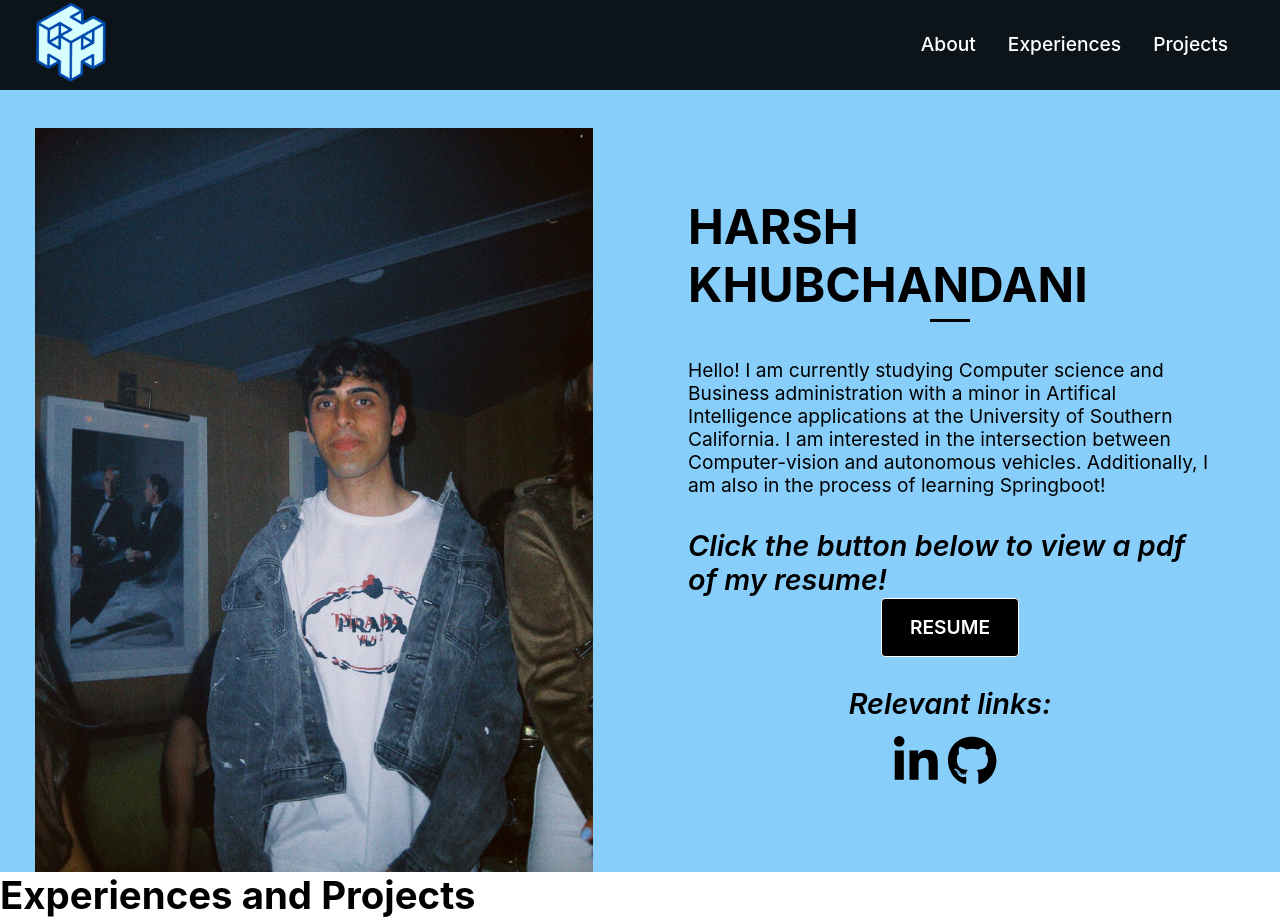
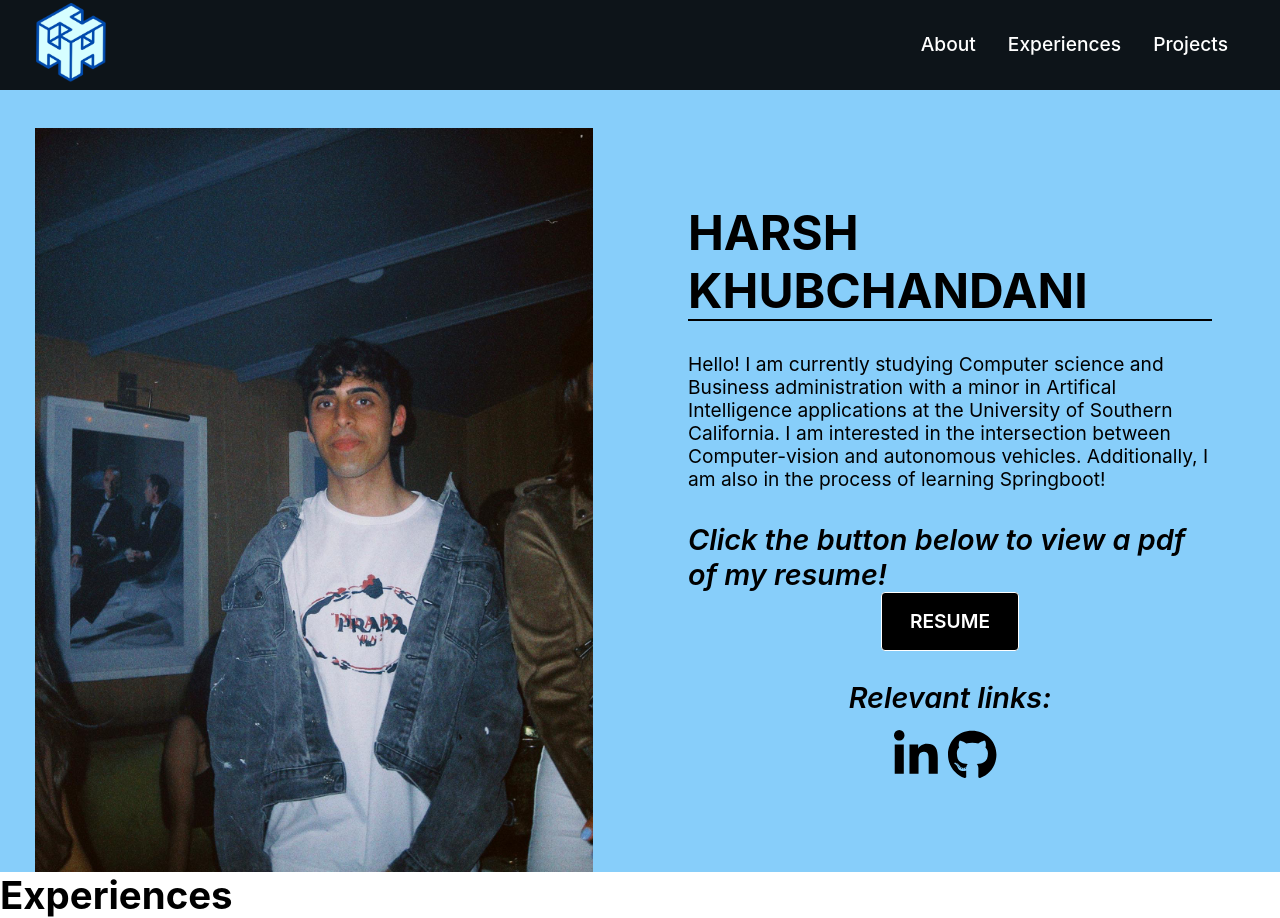
Before and after one commit to harshkhub/Portfolio-web, a React (Create React App) app: page / in a window 1280 px wide. Built offline with nearby package versions, Linux system fonts and the light colour scheme.

Commit message:
Updated nav

```diff
--- a/package.json
+++ b/package.json
@@ -18,6 +18,7 @@
     "react-router-dom": "^6.22.2",
     "react-scripts": "5.0.1",
     "react-social-icons": "^6.14.0",
+    "react-vertical-timeline-component": "^3.6.0",
     "sass": "^1.71.1",
     "web-vitals": "^2.1.4"
   },
--- a/src/components/About.css
+++ b/src/components/About.css
@@ -13,6 +13,14 @@
 
 
 }
+
+.line {
+    display: block;
+    width: 100%; /* Adjust the width of the line */
+    height: 2px; /* Adjust the height of the line */
+    background-color: black;
+    margin: 0 20px; /* Adjust the spacing around the line */
+  }
 
 .about .image-left{
     width: 90%;
--- a/src/components/Experiences.css
+++ b/src/components/Experiences.css
@@ -0,0 +1,18 @@
+.experiences-container {
+    display: flex;
+    align-items: center;
+  }
+
+  .experience {
+    display: flex;
+    flex-direction: column;
+    align-items: center;
+    width: 45%;
+  }
+
+  .line {
+    width: 2px;
+    height: 100px; /* Adjust the height of the line */
+    background-color: #ccc;
+    margin: 0 20px; /* Adjust the spacing between the line and experiences */
+  }
--- a/src/components/Experiences.js
+++ b/src/components/Experiences.js
@@ -1,14 +1,13 @@
 import './Experiences.css'
+import logo from './images/logo.png'
 
 
 const Experiences = () => {
     return(
-        <div className='experiences'>
-            <div className='container'>
-                <h1>Experiences and Projects</h1>
-            </div>
-        </div>
-    )
+    <div className="experiences-container" id='experiences'>
+      <h1>Experiences</h1>
+    </div>
+  );
 }
 
 export default Experiences
--- a/src/components/Navbar.js
+++ b/src/components/Navbar.js
@@ -25,10 +25,10 @@ const Navbar = () =>{
                 </div>
                 <ul className={click ? "nav-menu active" : "nav-menu"}>
                     <li className='nav-item'>
-                        <a href = '/' onClick={{closeMenu}}>About</a>
+                        <a href = '#about' onClick={closeMenu}>About</a>
                     </li>
                     <li className='nav-item'>
-                        <a href = 'experiences' >Experiences</a>
+                        <a href = '#experiences' >Experiences</a>
                     </li>
                     <li className='nav-item'>
                         <a href = '#projects' onClick={{closeMenu}}>Projects</a>
--- /dev/null
+++ b/src/components/tempCodeRunnerFile.js
@@ -0,0 +1 @@
+react-vertical-timeline-component/style.min.css
```
Also changed, not shown: src/components/timeLine.js (added, +14 -0 lines), 1 other file (tests, documents, lock files or other folders).
